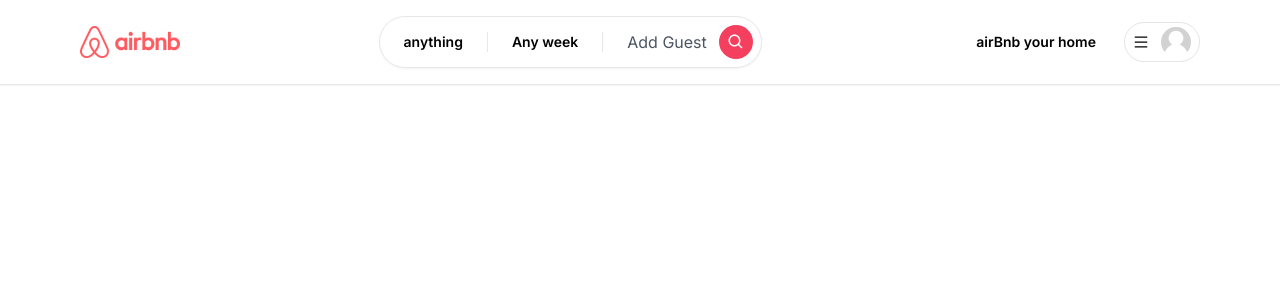
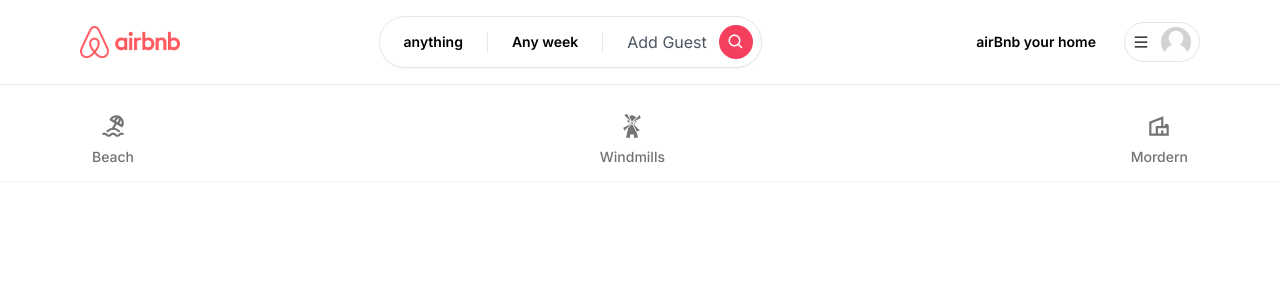
Before and after one commit to Krishnadaskrish/AirBnb, a Next.js app: page / in a window 1280 px wide. Shown: the top 300 px of the page. Built offline with nearby package versions, Linux system fonts and the light colour scheme; no server answers.

Commit message:
Added category section

```diff
--- /dev/null
+++ b/app/components/CategoryBox.tsx
@@ -0,0 +1,42 @@
+import { IconType } from "react-icons";
+
+interface CategoryBoxProps {
+    icon : IconType;
+    label : string;
+    selected ? : boolean;
+
+}
+
+
+
+const CategoryBox : React.FC <CategoryBoxProps> = ({
+    icon : Icon,
+    label,
+    selected
+}) => {
+
+    return (
+        <div className={`
+        flex
+        flex-col
+        items-center
+        justify-center
+        gap-2
+        p-3
+        border-b-2
+        hover:text-neutral-800
+        transition
+        cursor-pointer
+        ${selected ? 'border-b-neutral-800' : 'border-transparent' }
+        ${selected ? 'text-neutral-800' : 'text-neutral-500' }
+        `}
+        >
+        <Icon size={26}/>
+        <div className="font-medium text-sm">
+             {label}
+        </div>
+        </div>
+     );
+}
+
+export default CategoryBox;
--- a/app/components/models/LoginModal.tsx
+++ b/app/components/models/LoginModal.tsx
@@ -90,7 +90,7 @@
             outline
             label="Continue with google"
             icon={FcGoogle}
-            onClick={()=>{}}
+            onClick={()=>signIn('google')}
             />
              <Button
             outline
--- /dev/null
+++ b/app/components/navbar/Categories.tsx
@@ -0,0 +1,49 @@
+import Container from "../Container";
+import {TbBeach} from 'react-icons/tb'
+import {GiWindmill} from 'react-icons/gi'
+import {MdOutlineVilla} from 'react-icons/md'
+import CategoryBox from "../CategoryBox";
+
+export const categories =[
+    {
+        label : 'Beach' ,
+        icon : TbBeach ,
+        description : "this property is close to beach"
+    },
+    {
+        label : 'Windmills' ,
+        icon : GiWindmill ,
+        description : "this property has windmills"
+    },
+    {
+        label : 'Mordern' ,
+        icon : MdOutlineVilla ,
+        description : "this property has Mordern"
+    }
+]
+
+const Categories = () => {
+    return (
+       <Container>
+        <div className="
+              pt-4
+              flex
+              flex-row
+              items-center
+              justify-between
+              overflow-x-auto">
+               {categories.map((item)=>(
+                <CategoryBox
+                key={item.label}
+                label={item.label}
+                // description={item.description}
+                icon={item.icon}/>
+               ))}
+
+        </div>
+
+       </Container>
+     );
+}
+
+export default Categories;
--- a/app/components/navbar/Navbar.tsx
+++ b/app/components/navbar/Navbar.tsx
@@ -5,6 +5,7 @@
 import Logo from "./Logo";
 import Search from "./Search";
 import UserMenu from "./UserMenu";
+import Categories from "./Categories";
 
 interface NavbarProps {
   currentUser?: SafeUser | null;
@@ -38,7 +39,7 @@
         </div>
       </Container>
     </div>
-
+    <Categories/>
   </div>
   );
 }
```
